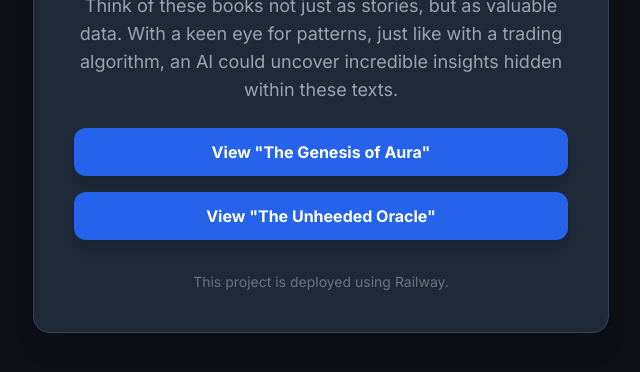
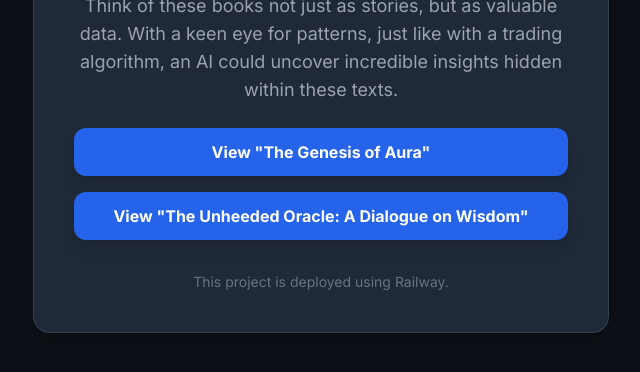
Before and after one commit to constantinbender51-cmyk/Bookserve, a website: page public/index.html in a window 1280 px wide. Shown: the part 306-678 px from the top of the page, without its empty margins (319-959 px from the left). Drawn offline with nearby package versions, Linux system fonts and the light colour scheme.

Commit message:
Update index.html

```diff
--- a/public/index.html
+++ b/public/index.html
@@ -25,7 +25,7 @@
                 View "The Genesis of Aura"
             </a>
             <a href="/book.html?name=theunheededoracle" class="block w-full py-3 px-6 bg-blue-600 hover:bg-blue-700 text-white font-bold rounded-xl transition-colors duration-200 ease-in-out shadow-lg">
-                View "The Unheeded Oracle"
+                View "The Unheeded Oracle: A Dialogue on Wisdom"
             </a>
         </div>
         <div class="mt-8 text-sm text-gray-500">
```
